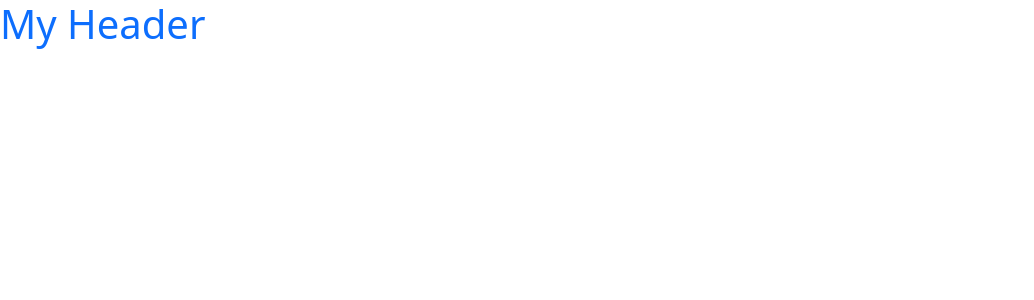
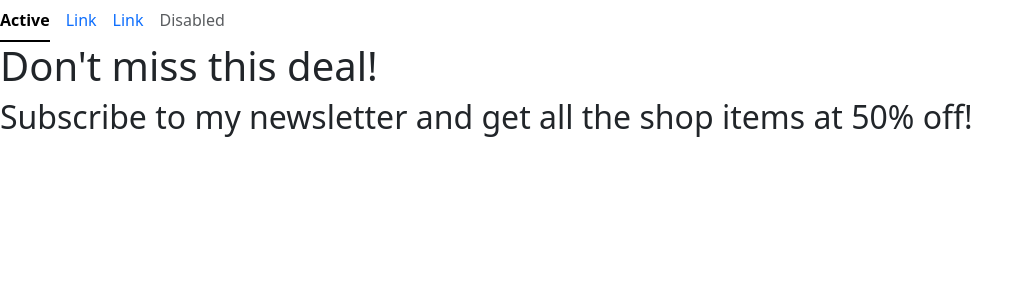
Before and after one commit to saji2000/meta-react, a React (Vite) app: page / in a window 1280 px wide. Shown: the top 300 px of the page, without its empty margins (0-1034 px from the left). Built offline with nearby package versions, Linux system fonts and the light colour scheme.

Commit message:
Incorporating two components into the app, praise God

```diff
--- a/src/App.tsx
+++ b/src/App.tsx
@@ -1,11 +1,14 @@
 import { useState } from "react";
-
-function Header() {
-  return <h1 className="text-primary">My Header</h1>;
-}
+import Nav from "./components/Nav";
+import Promo from "./components/Promo";
 
 function App() {
-  return <Header />;
+  return (
+    <>
+      <Nav />
+      <Promo />
+    </>
+  );
 }
 
 export default App;
--- /dev/null
+++ b/src/components/Nav.tsx
@@ -0,0 +1,28 @@
+function Nav() {
+  return (
+    <nav>
+      <ul className="nav nav-underline">
+        <li className="nav-item">
+          <a className="nav-link active" aria-current="page" href="#">
+            Active
+          </a>
+        </li>
+        <li className="nav-item">
+          <a className="nav-link" href="#">
+            Link
+          </a>
+        </li>
+        <li className="nav-item">
+          <a className="nav-link" href="#">
+            Link
+          </a>
+        </li>
+        <li className="nav-item">
+          <a className="nav-link disabled">Disabled</a>
+        </li>
+      </ul>
+    </nav>
+  );
+}
+
+export default Nav;
--- /dev/null
+++ b/src/components/Promo.tsx
@@ -0,0 +1,16 @@
+function Promo() {
+  return (
+    <div className="promo-section">
+      <div>
+        <h1>Don't miss this deal!</h1>
+      </div>
+      <div>
+        <h2>
+          Subscribe to my newsletter and get all the shop items at 50% off!
+        </h2>
+      </div>
+    </div>
+  );
+}
+
+export default Promo;
```
